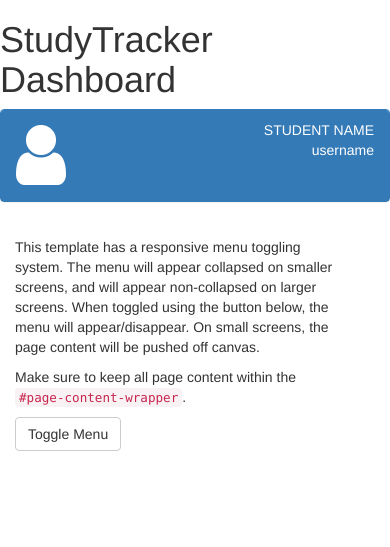
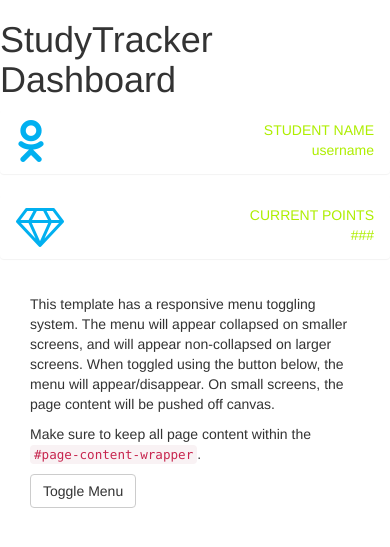
Before and after one commit to ashleyjelks/hackingedu-app, a Flask app: page / in a window 390 px wide. Shown: the top 547 px of the page. Run offline with Flask 2, Linux system fonts and the light colour scheme; some libraries are stand-ins or nearby versions.

Commit message:
dashboard completed. need to map routes

```diff
--- a/templates/index.html
+++ b/templates/index.html
@@ -26,6 +26,16 @@
     <![endif]-->
 
 </head>
+<style type="text/css">
+.panel-wrapper {
+  color: #AEEE00;
+  border-color: #01B0F0;}
+
+.sidebar-brand {
+    color: #333333;
+}
+
+  </style>
 
 <body>
 
@@ -35,30 +45,30 @@
         <div id="sidebar-wrapper">
             <ul class="sidebar-nav">
                 <li class="sidebar-brand">
-                    <a href="#">
+                    <a href="#" style="color:#33333">
                         Welcome to StudyTracker
                     </a>
                 </li>
                 <li>
-                    <a href="#">StudyTracker Dashboard</a>
+                    <a href="#" style="color:#FF3581">StudyTracker Dashboard</a>
                 </li><br>
                 <li>
-                    <a href="#">Track an Event</a>
+                    <a href="#" style="color:#FF3581">Track an Event</a>
                 </li><br>
                 <li>
-                    <a href="#">View Points</a>
+                    <a href="#" style="color:#FF3581">View Points</a>
                 </li><br>
                 <li>
-                    <a href="#">View Tracked Events</a>
+                    <a href="#" style="color:#FF3581">View Tracked Events</a>
                 </li><br>
                 <li>
-                    <a href="#">Send StudyTracker Text Alerts</a>
+                    <a href="#" style="color:#FF3581">Send StudyTracker Text Alerts</a>
                 </li><br>
                 <li>
-                    <a href="#">Invite a Friend to StudyTracker</a>
+                    <a href="#" style="color:#FF3581">Invite a Friend to StudyTracker</a>
                 </li><br>
                 <li>
-                    <a href="#">Logout</a>
+                    <a href="#" style="color:#FF3581">Logout</a>
                 </li><br>
             </ul>
         </div>
@@ -66,13 +76,14 @@
 
         <!-- Page Content -->
         <h1>StudyTracker Dashboard</h1>
-         <div class="row">
+        <div class="panel-wrapper">
+            <div class="row">
                 <div class="col-lg-3 col-md-6">
-                    <div class="panel panel-primary">
+                    <div class="panel panel-green">
                         <div class="panel-heading">
                             <div class="row">
                                 <div class="col-xs-3">
-                                    <i class="fa fa-user fa-5x"></i>
+                                    <i class="fa fa-odnoklassniki fa-3x" style="color:#01B0F0"></i>
                                 </div>
                                 <div class="col-xs-9 text-right">
                                     <div class="huge">STUDENT NAME</div>
@@ -83,6 +94,23 @@
                     </div>
                 </div>
 
+                <div class="col-lg-3 col-md-6">
+                    <div class="panel panel-red">
+                        <div class="panel-heading">
+                            <div class="row">
+                                <div class="col-xs-3">
+                                    <i class="fa fa-diamond fa-3x" style="color:#01B0F0"></i>
+                                </div>
+                                <div class="col-xs-9 text-right">
+                                    <div class="huge">CURRENT POINTS</div>
+                                    <div>###</div>
+                                </div>
+                            </div>
+                        </div>
+                    </div>
+                </div>
+            </div>
+        </div>
 
 
 
```
